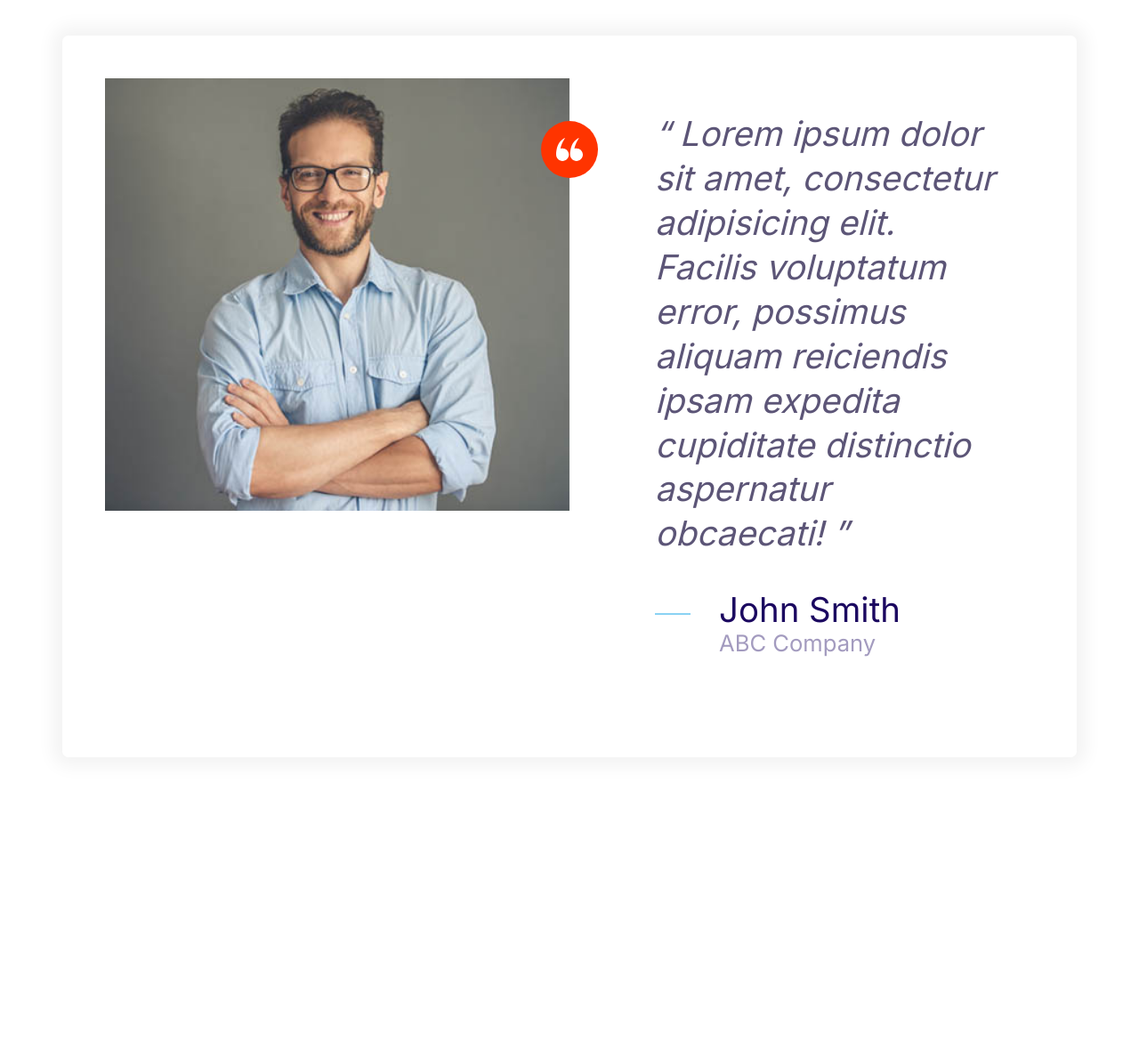
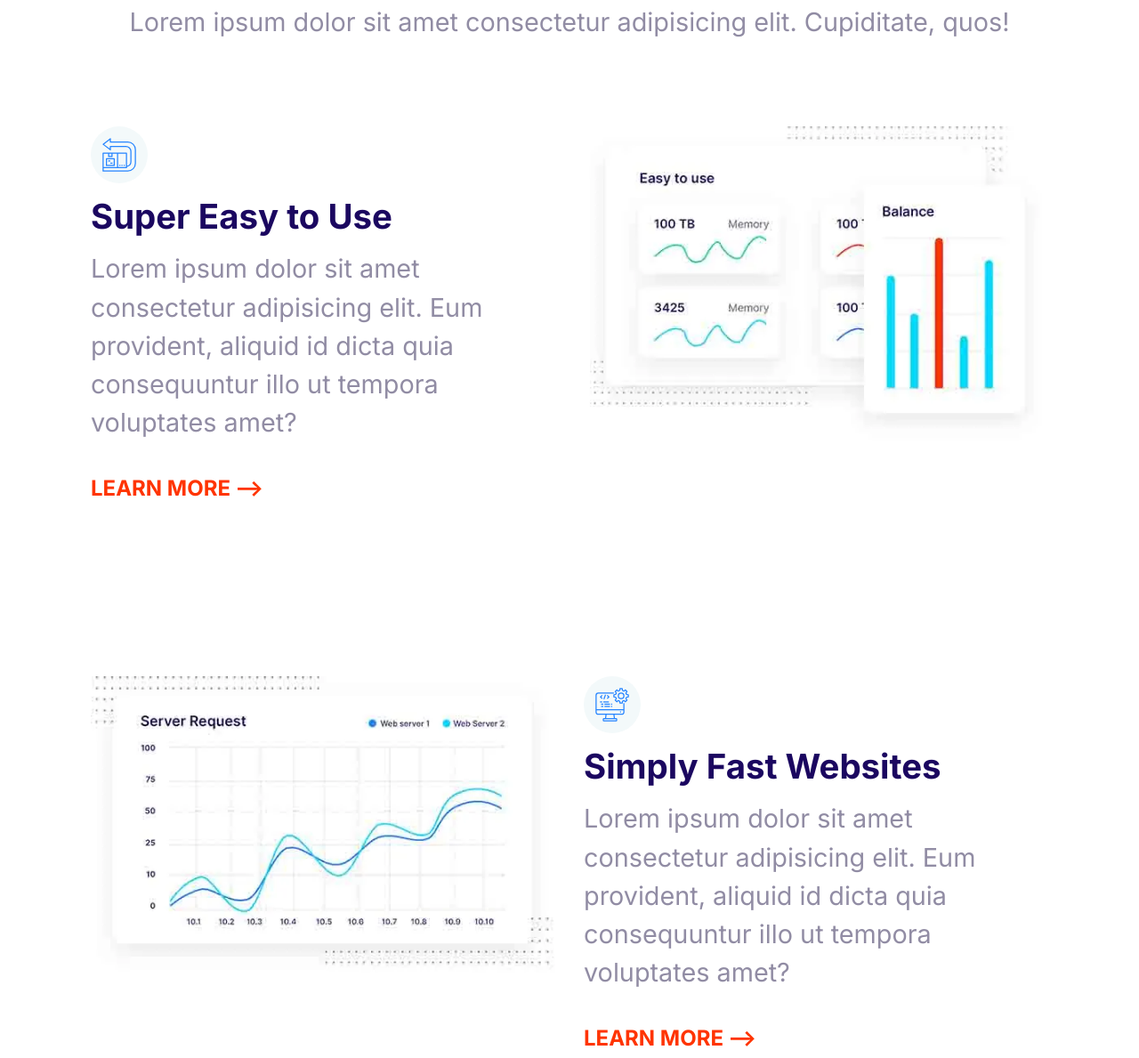
Before and after one commit to vamshi25p/VamshiMoshify, a plain HTML site: page index.html in a window 1280 px wide. Shown: the part 303-1492 px from the top of the page at 89% size. Before the commit the page ends 1250 px from the top, so only its background shows below. Drawn offline with Linux system fonts and the light colour scheme.

Commit message:
adding feature block.

```diff
--- a/css/styles.css
+++ b/css/styles.css
@@ -574,7 +574,7 @@ a{
 }
 
 .block{
-    text-align: center;
+    text-align:left;
     padding: 6rem 2rem;
 }
 
@@ -736,3 +736,27 @@ a{
     max-width: 500px;
     margin: 0 auto;
 }
+
+
+.feature__heading{
+    margin: 1rem 0;
+}
+
+.feature:first-of-type{
+    margin-top: 6rem;
+}
+
+.feature{
+    gap: 4rem 2rem;
+    margin: 12rem 0;
+}
+
+.feature__image{
+    width: 100%;
+}
+
+@media screen and (min-width: 768px){
+    .feature:nth-of-type(even) .feature__content{
+        order: 2;
+    }
+}
--- a/index.html
+++ b/index.html
@@ -15,50 +15,95 @@
     />
   </head>
   <body>
-    <section class="block">
+    <section class="block container">
       <header class="block__header">
-        <h2>What our Customers are Saying</h2>
+        <h2>Host on the Cloud to Keep Growing</h2>
         <p>
-          Lorem ipsum dolor sit amet consectetur adipisicing elit. Vel, ipsam?
+          Lorem ipsum dolor sit amet consectetur adipisicing elit. Cupiditate,
+          quos!
         </p>
       </header>
-      <div class="container">
-        <div class="card testimonial">
-          <div class="grid grid--1x2">
-            <div class="testimonial__image">
-              <img
-                src="images/testimonial.jpg"
-                alt="A happy, smiling customer"
-              />
-              <span class="icon-container icon-container--accent">
-                <svg class="icon icon--white icon--small">
-                  <use xlink:href="images/sprite.svg#quotes"></use>
-                </svg>
-              </span>
-            </div>
-            <blockquote class="quote">
-              <p class="quote__text">
-                Lorem ipsum dolor sit amet, consectetur adipisicing elit.
-                Facilis voluptatum error, possimus aliquam reiciendis ipsam
-                expedita cupiditate distinctio aspernatur obcaecati!
-              </p>
-              <footer>
-                <div class="media">
-                  <div class="media__image">
-                    <svg class="icon icon--primary quote__line">
-                      <use xlink:href="images/sprite.svg#line"></use>
-                    </svg>
-                  </div>
-                  <div class="media__body">
-                    <h3 class="media__title quote__author">John Smith</h3>
-                    <p class="quote__organization">ABC Company</p>
-                  </div>
-                </div>
-              </footer>
-            </blockquote>
-          </div>
+      <article class="grid grid--1x2 feature">
+        <div class="feature__content">
+          <span class="icon-container">
+            <svg class="icon icon--primary">
+              <use xlink:href="images/sprite.svg#easy"></use>
+            </svg>
+          </span>
+          <h3 class="feature__heading">Super Easy to Use</h3>
+          <p>
+            Lorem ipsum dolor sit amet consectetur adipisicing elit. Eum
+            provident, aliquid id dicta quia consequuntur illo ut tempora
+            voluptates amet?
+          </p>
+          <a href="#" class="link-arrow">Learn More</a>
         </div>
-      </div>
+        <picture>
+          <source
+            type="image/webp"
+            srcset="images/easy.webp 1x, images/easy@2x.webp 2x"
+          />
+          <source
+            type="image/jpg"
+            srcset="images/easy.jpg 1x, images/easy@2x.jpg 2x"
+          />
+          <img class="feature__image" src="images/easy@2x.jpg" alt="" />
+        </picture>
+      </article>
+      <article class="grid grid--1x2 feature">
+        <div class="feature__content">
+          <span class="icon-container">
+            <svg class="icon icon--primary">
+              <use xlink:href="images/sprite.svg#computer"></use>
+            </svg>
+          </span>
+          <h3 class="feature__heading">Simply Fast Websites</h3>
+          <p>
+            Lorem ipsum dolor sit amet consectetur adipisicing elit. Eum
+            provident, aliquid id dicta quia consequuntur illo ut tempora
+            voluptates amet?
+          </p>
+          <a href="#" class="link-arrow">Learn More</a>
+        </div>
+        <picture>
+          <source
+            type="image/webp"
+            srcset="images/fast.webp 1x, images/fast@2x.webp 2x"
+          />
+          <source
+            type="image/jpg"
+            srcset="images/fast.jpg 1x, images/fast@2x.jpg 2x"
+          />
+          <img class="feature__image" src="images/fast@2x.jpg" alt="" />
+        </picture>
+      </article>
+      <article class="grid grid--1x2 feature">
+        <div class="feature__content">
+          <span class="icon-container">
+            <svg class="icon icon--primary">
+              <use xlink:href="images/sprite.svg#wordpress"></use>
+            </svg>
+          </span>
+          <h3 class="feature__heading">Wordpress Made Easy</h3>
+          <p>
+            Lorem ipsum dolor sit amet consectetur adipisicing elit. Eum
+            provident, aliquid id dicta quia consequuntur illo ut tempora
+            voluptates amet?
+          </p>
+          <a href="#" class="link-arrow">Learn More</a>
+        </div>
+        <picture>
+          <source
+            type="image/webp"
+            srcset="images/wordpress.webp 1x, images/wordpress@2x.webp 2x"
+          />
+          <source
+            type="image/jpg"
+            srcset="images/wordpress.jpg 1x, images/wordpress@2x.jpg 2x"
+          />
+          <img class="feature__image" src="images/wordpress@2x.jpg" alt="" />
+        </picture>
+      </article>
     </section>
   </body>
 </html>
```
Also changed, not shown: components/feature_block.html (added, +86 -0 lines), images/easy.jpg (added), images/easy.webp (added), images/easy@2x.jpg (added), images/easy@2x.webp (added), images/fast.jpg (added), images/fast.webp (added), images/fast@2x.jpg (added), images/fast@2x.webp (added), images/wordpress.jpg (added), images/wordpress.webp (added), images/wordpress@2x.jpg (added), images/wordpress@2x.webp (added).
